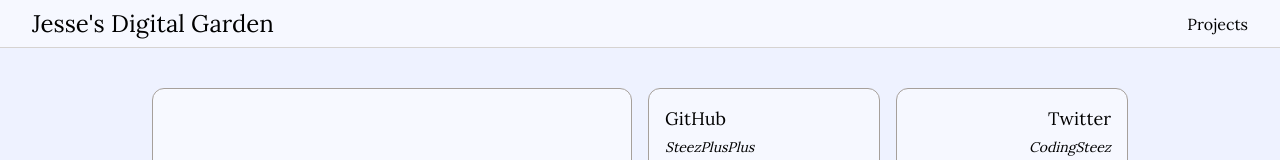
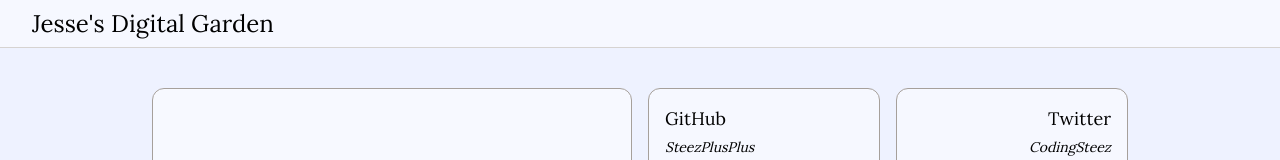
Before and after one commit to steezplusplus/digital-garden, a Next.js app: page / in a window 1280 px wide. Shown: the top 160 px of the page. Built offline with nearby package versions, Linux system fonts and the light colour scheme; no server answers.

Commit message:
feat: remove nav action

```diff
--- a/src/components/layout/nav/nav-actions.tsx
+++ /dev/null
@@ -1,24 +0,0 @@
-'use client';
-
-export function NavActions() {
-  function smoothScroll(target: string) {
-    const element: HTMLElement | null = document.querySelector(target);
-
-    if (!element) {
-      return;
-    }
-
-    window.scrollTo({
-      top: element.offsetTop,
-      behavior: 'smooth',
-    });
-  }
-
-  return (
-    <li className="ml-auto">
-      <button className="hover:underline" onClick={() => smoothScroll('#project-id')}>
-        Projects
-      </button>
-    </li>
-  );
-}
--- a/src/components/layout/nav/nav.tsx
+++ b/src/components/layout/nav/nav.tsx
@@ -1,5 +1,4 @@
 import Link from 'next/link';
-import { NavActions } from './nav-actions';
 
 export function Nav() {
   return (
@@ -9,7 +8,6 @@ export function Nav() {
           <h1 className="text-2xl">Jesse&apos;s Digital Garden</h1>
         </Link>
       </li>
-      <NavActions />
     </ul>
   );
 }
```
Also changed, not shown: 1 other file (tests, documents, lock files or other folders).
